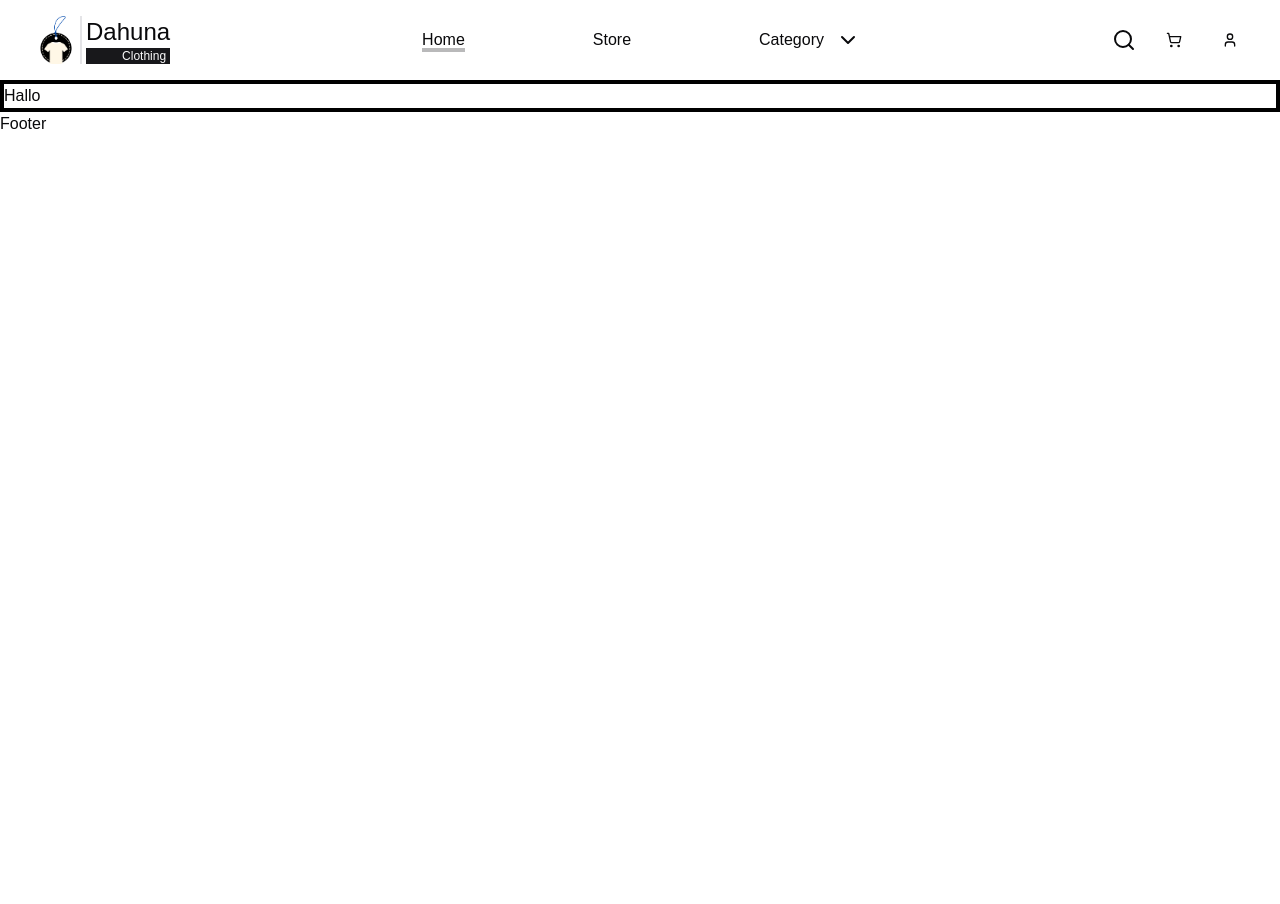
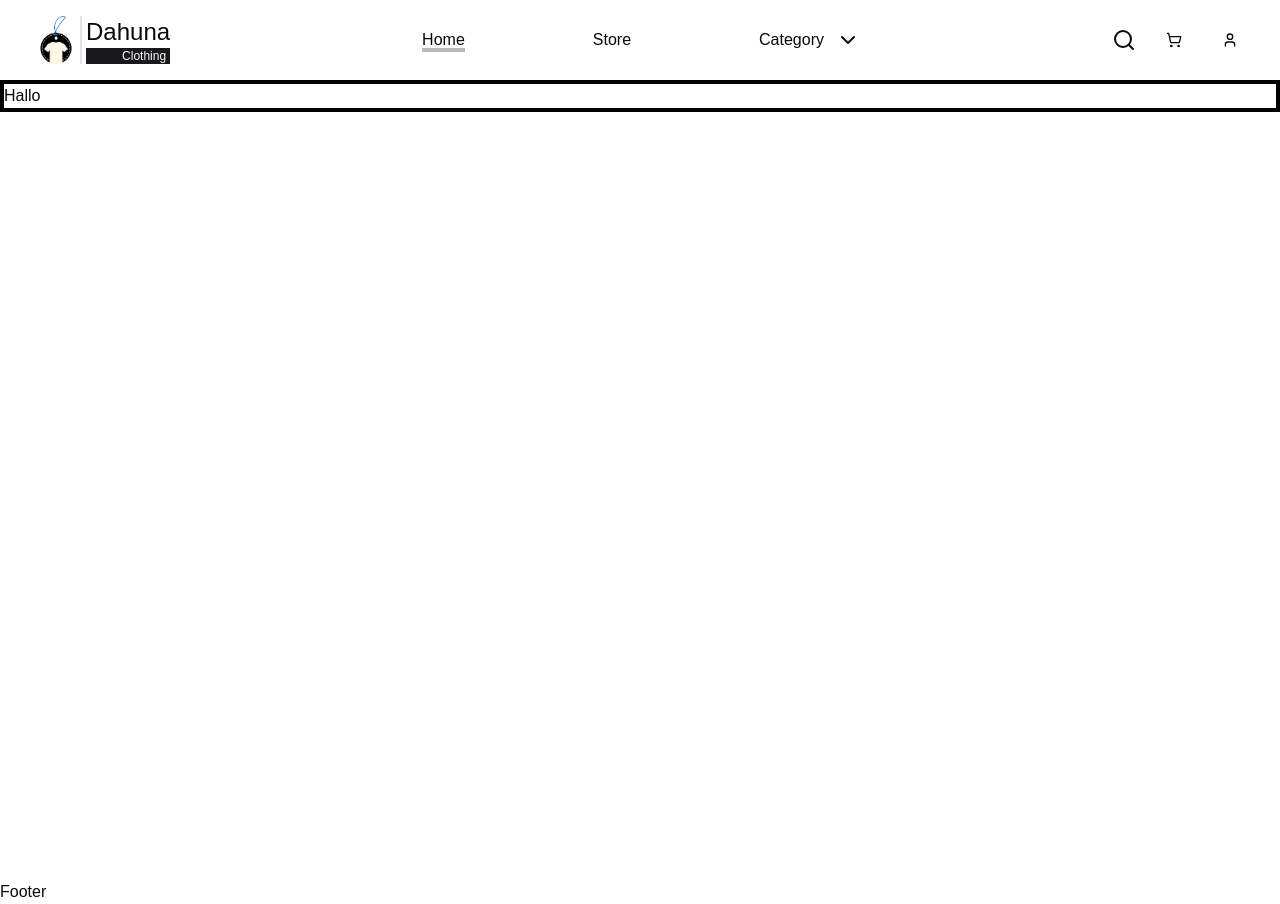
Before and after one commit to setiawanDedi05/dahuna, a Next.js app: page / in a window 1280 px wide. Before the commit the page ends 800 px from the top, so only its background shows below. Built offline with nearby package versions, Linux system fonts and the light colour scheme.

Commit message:
add size in layout children

```diff
--- a/app/(website)/(pages)/layout.tsx
+++ b/app/(website)/(pages)/layout.tsx
@@ -11,7 +11,7 @@ export default function RootLayout({
   return (
     <>
       <Header />
-      {children}
+      <div className="h-screen">{children}</div>
       <Footer />
     </>
   );
```
